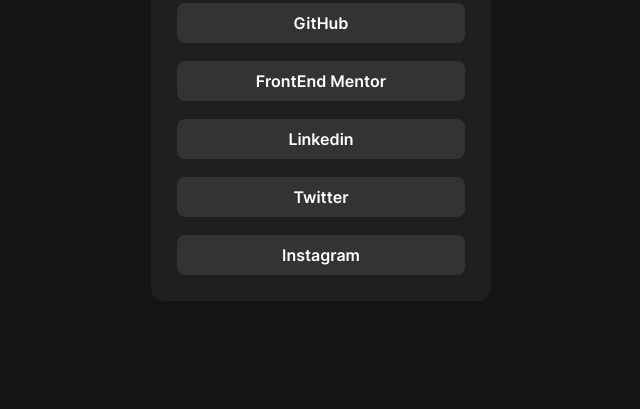
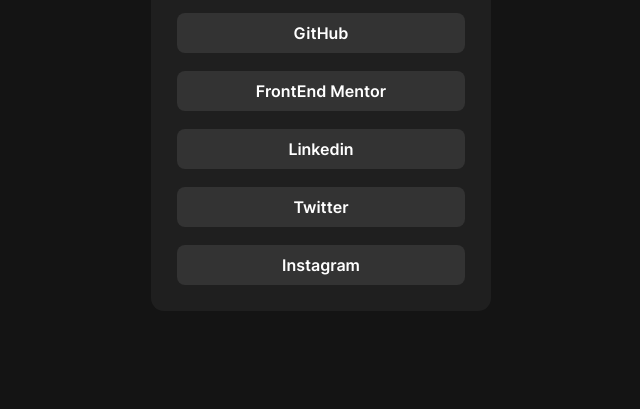
Before and after one commit to victorconcetta/SOCIAL-LINKSTEST, a plain HTML site: page index.html in a window 1280 px wide. Shown: the part 411-820 px from the top of the page, without its empty margins (319-959 px from the left). Drawn offline with Linux system fonts and the light colour scheme.

Commit message:
test padding

```diff
--- a/style.css
+++ b/style.css
@@ -2,6 +2,8 @@
     background: hsl(0, 0%, 8%);
     display: flex;
     justify-content: center;
+    padding-top: 10px;
+    padding-bottom: 10px;
     align-items: center;
     flex-direction: column;
     min-height: 100dvh;
@@ -25,6 +27,7 @@
     border-radius: 13px;
     padding: 10px;
     align-items: center;
+    margin: 0px;
 }
 .theheader{
     display: flex;
```
